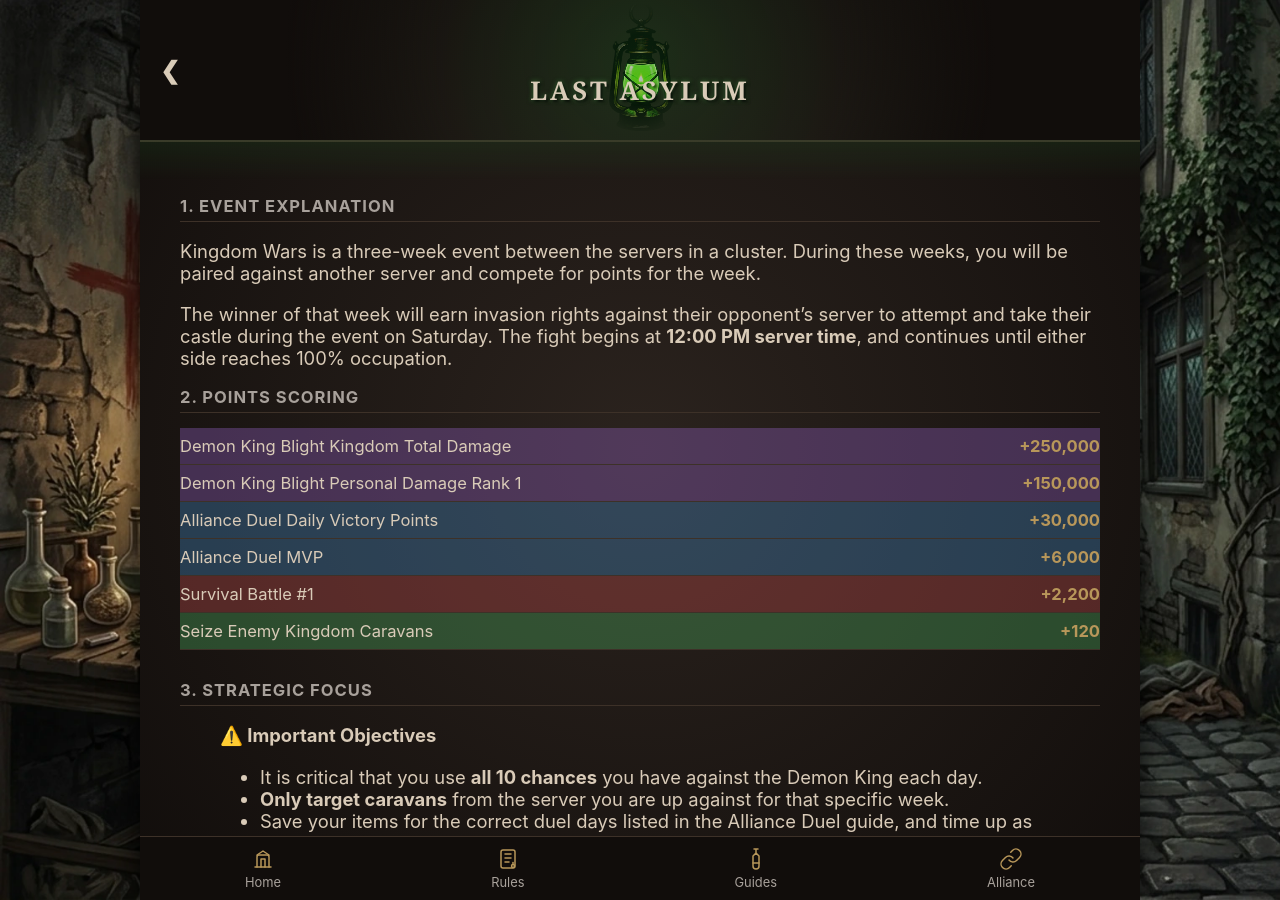
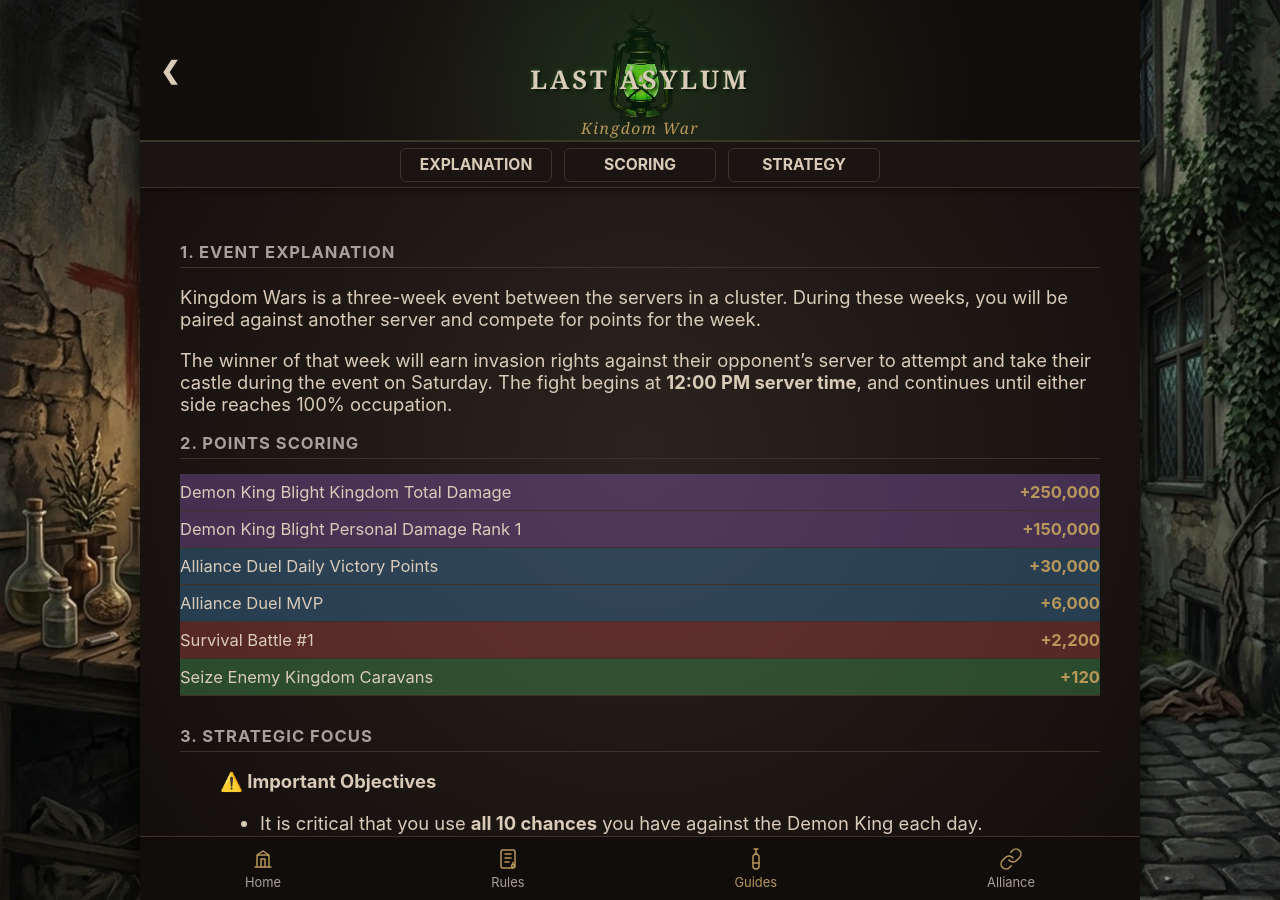
Before and after one commit to LA-S78/la-s78.github.io, a Jekyll site: the page built from test.md, in a window 1280 px wide. Built offline with Jekyll 4.4.1, drawn with Linux system fonts in a browser that asks for light colours.

Commit message:
markdown test 2

```diff
--- a/test.md
+++ b/test.md
@@ -1,6 +1,16 @@
 ---
 layout: default
-title: Kingdom Wars
+title: Kingdom War
+subtitle: Kingdom War
+description: A comprehensive guide to Kingdom Wars scoring and mechanics.
+active_nav: guides
+nav_links:
+  - name: EXPLANATION
+    url: "#explanation"
+  - name: SCORING
+    url: "#scoring"
+  - name: STRATEGY
+    url: "#strategy"
 ---
 
 ## 1. Event Explanation
```
